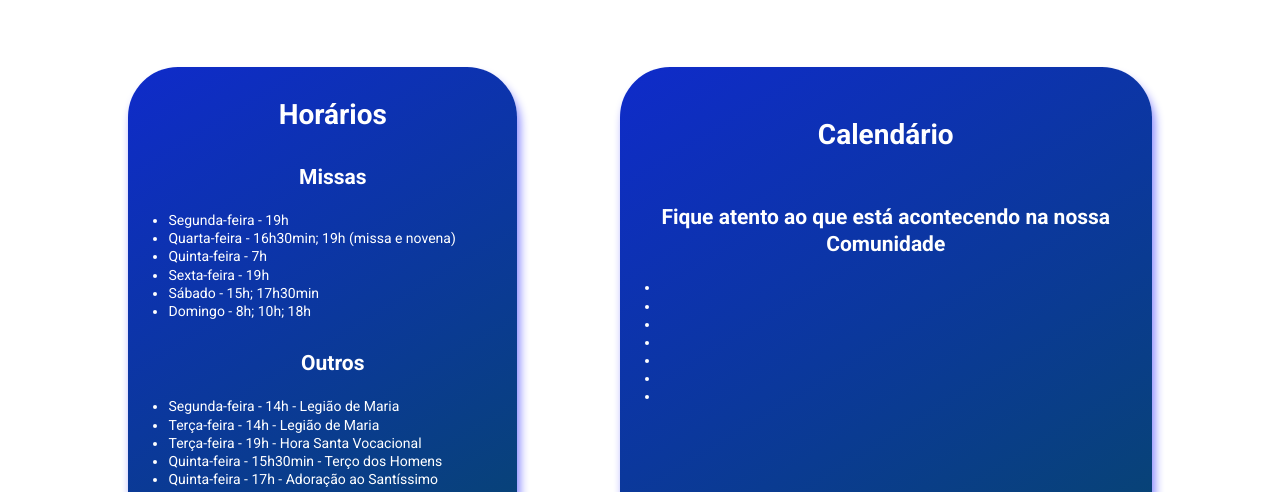
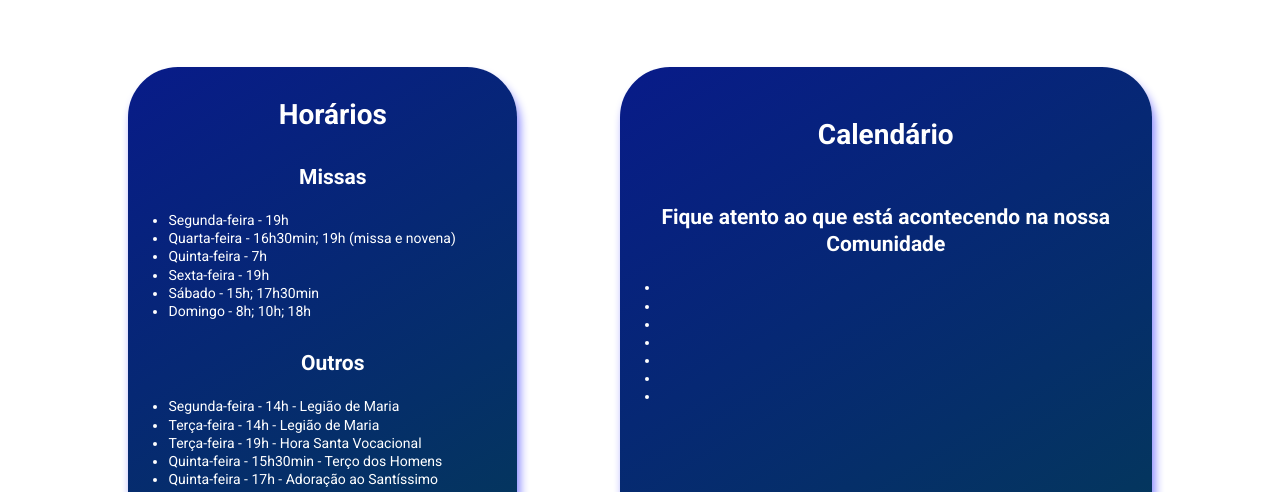
Before and after one commit to luisrauch/PerpetuoSocorro, a plain HTML site: page index.html in a window 1280 px wide. Shown: the part 308-800 px from the top of the page. Drawn offline with Linux system fonts and the light colour scheme.

Commit message:
melhoria cor fundo

```diff
--- a/assets/css/style.css
+++ b/assets/css/style.css
@@ -17,7 +17,7 @@
 }
 
 .cor-fundo {
-    background: linear-gradient(149deg, rgba(15, 43, 202, 1) 0%, rgba(6, 72, 100, 1) 99%);
+    background: linear-gradient(149deg, rgb(8, 27, 137) 0%, rgb(3, 60, 84) 99%);
     color: #FFF;
     box-shadow: 3px 8px 10px rgba(0, 0, 255, 0.484);
 }
```
